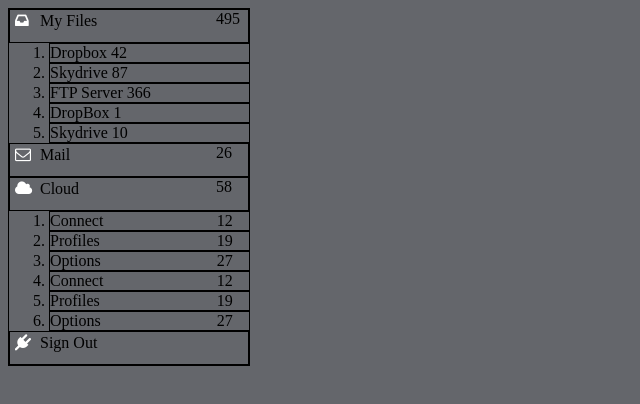
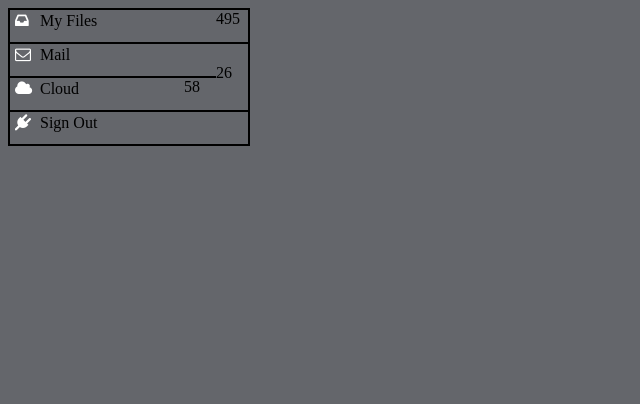
Before and after one commit to tumbando/congenial-parakeet, a plain HTML site: page index.html in a window 1280 px wide. Both pictures are taken after a click on the element "Sign Out". Shown: the whole page, without its empty margins (0-640 px from the left). Drawn offline with nearby package versions, Linux system fonts and the light colour scheme.

Commit message:
created hidden class, used jquery to toggle between adding and removing class

```diff
--- a/index.html
+++ b/index.html
@@ -11,7 +11,7 @@
 <body>
     <div class="container">
         <div class="tab"><i class="fa fa-inbox fa-inverse" aria-hidden="true"></i>My Files
-            <div class="counter">495</div>
+            <div class="tabCounter">495</div>
         </div>
         <ol>
             <li>
@@ -37,10 +37,10 @@
             </li>
         </ol>
         <div class="tab"><i class="fa fa-envelope-o fa-inverse" aria-hidden="true"></i>Mail
-            <div class="counter">26</div>
+            <div class="tabCounter">26</div>
         </div>
         <div class="tab"><i class="fa fa-cloud fa-inverse" aria-hidden="true"></i>Cloud
-            <div class="counter">58</div>
+            <div class="tabCounter">58</div>
         </div>
         <ol>
             <li>
--- a/main.js
+++ b/main.js
@@ -1,5 +1,12 @@
 $(document).ready(function() {
-$('.tab').on('click', function(){
+  $('.tab').on('click', function(evt){
+    $('ol').toggleClass('hidden');
+    $('li').toggleClass('hidden');
+    $('.counter').toggleClass('hidden');
+  });
 
+//   var $tab=$('.tab');
+// $tab.on('click', function(){
+//   $('.container').slideDown();
+// });
 });
-});
--- a/styles/main.css
+++ b/styles/main.css
@@ -11,10 +11,16 @@
   height: 2rem;
 }
 
+.tabCounter {
+  width: 2rem;
+  float: right;
+}
+
 .counter {
   width: 2rem;
   float: right;
 }
+
 i {
   height: 10px;
   width: 5rem;
@@ -26,7 +32,10 @@ i {
     width: 25px;
 }
 
-
+.hidden {
+  height:0;
+  color: transparent
+}
 
 li {
     width: 99.4%;
```
